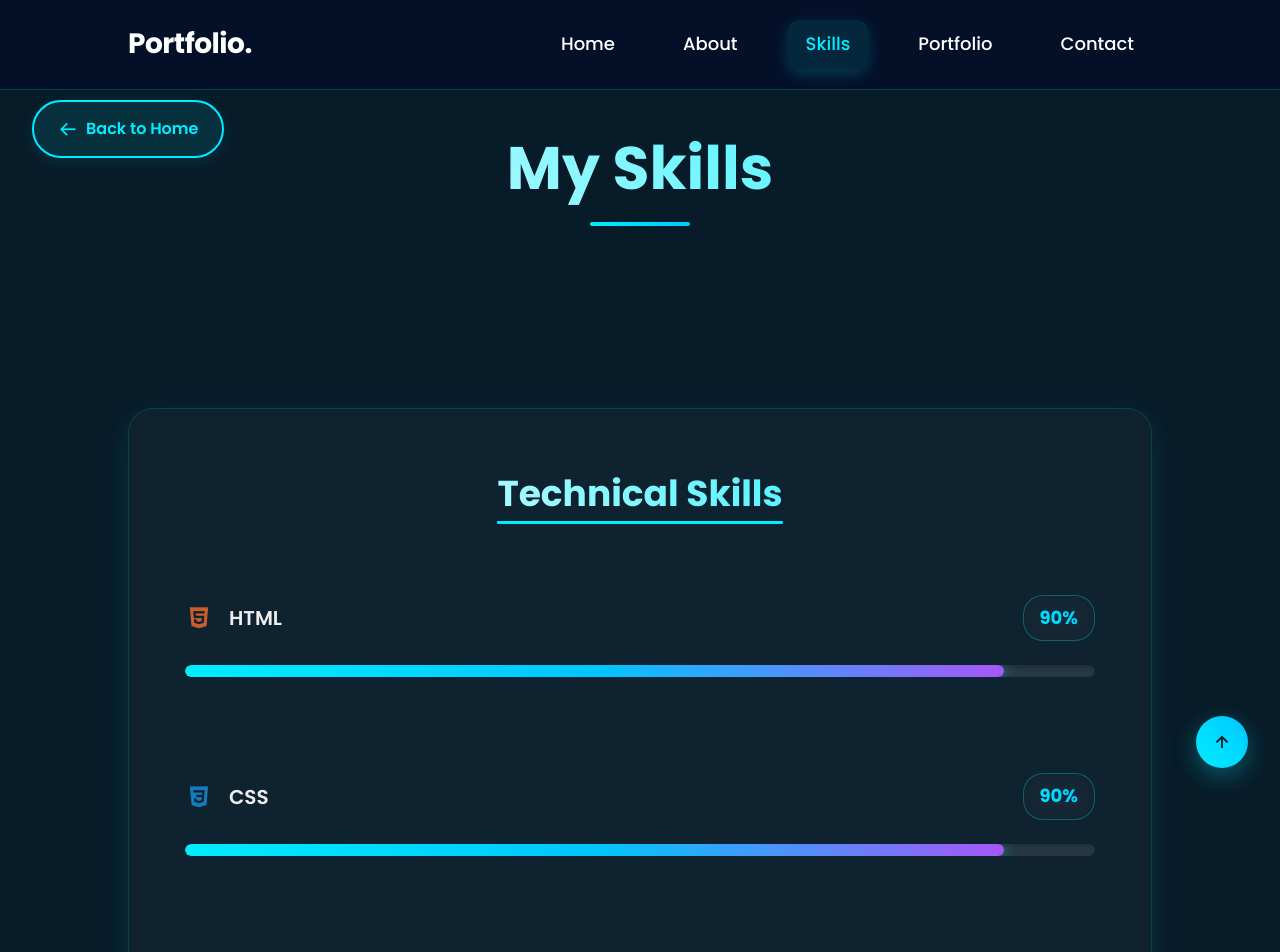
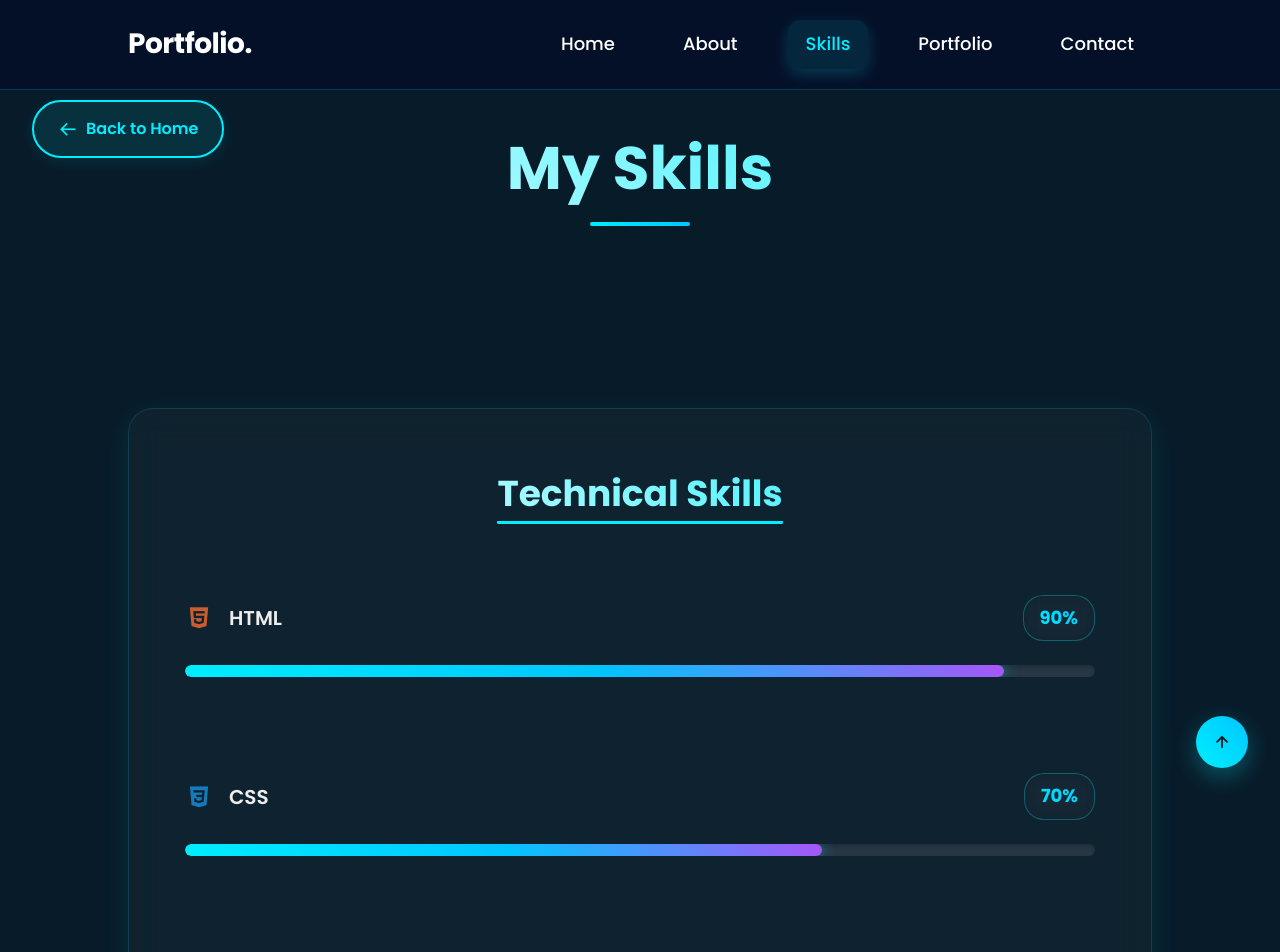
Before and after one commit to Priyal-2005/myportfolionextjs, a Next.js app: page /skills in a window 1280 px wide. Shown: the top 952 px of the page. Built offline with nearby package versions, Linux system fonts and the light colour scheme.

Commit message:
Update CSS percentage to 70%

```diff
--- a/src/app/globals.css
+++ b/src/app/globals.css
@@ -567,7 +567,7 @@ section {
 }
 
 .progress-line.html span { width: 90%; }
-.progress-line.css span { width: 90%; }
+.progress-line.css span { width: 70%; }
 .progress-line.js span { width: 85%; }
 .progress-line.sql span { width: 80%; }
 .progress-line.nextjs span { width: 80%; }
--- a/src/app/skills/page.js
+++ b/src/app/skills/page.js
@@ -44,7 +44,7 @@ export default function Skills() {
                   <i style={{ color: "#147bbc" }} className='bx bxl-css3'></i>
                   <span>CSS</span>
                 </div>
-                <span className="percentage-text">90%</span>
+                <span className="percentage-text">70%</span>
               </div>
               <div className="progress-line css"><span></span></div>
             </div>
```
